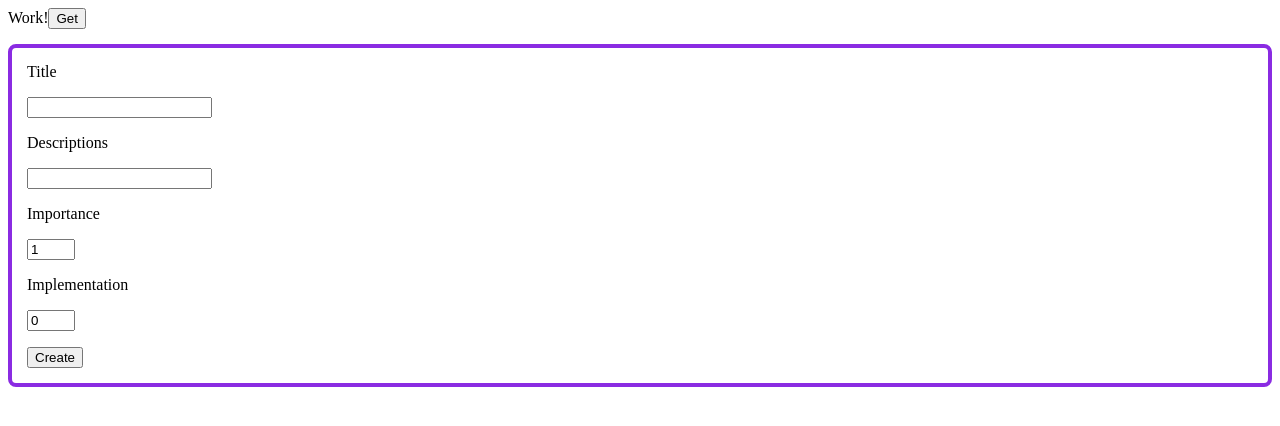
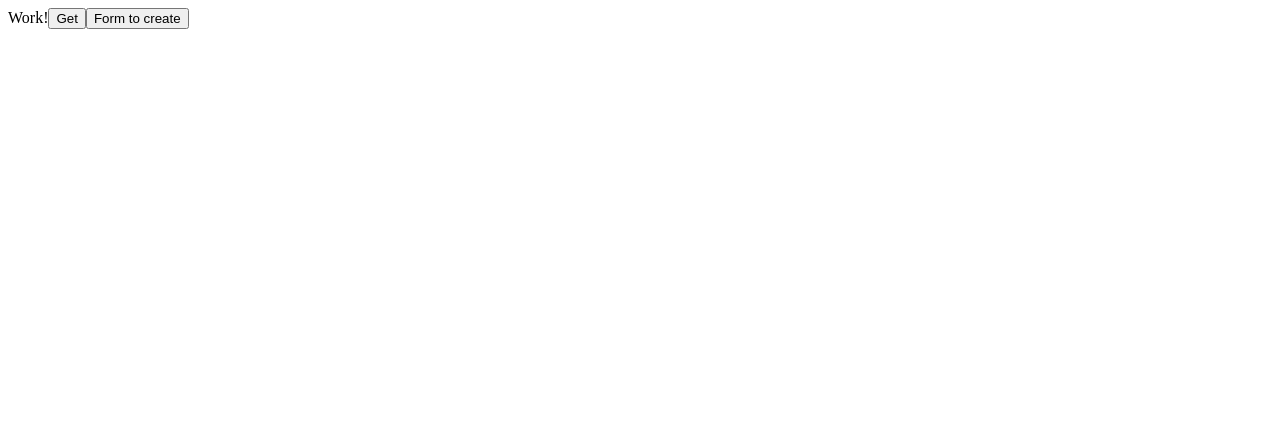
Before and after one commit to Corax73/Vue3-and-api, a Vue app in the folder vuelearn/: page / in a window 1280 px wide. Shown: the top 426 px of the page. Built offline with nearby package versions, Linux system fonts and the light colour scheme.

Commit message:
added showing and hiding the creation form through the crutch, prevent does not work

```diff
--- a/vuelearn/src/App.vue
+++ b/vuelearn/src/App.vue
@@ -3,7 +3,7 @@
     <span>Work!</span>
     <button @click="getTasks">Get</button>
     <TasksList @deleteTask='deletingTask' :tasks="tasks"/>
-    <CreateTask @newData='createTask' :creationAnswer="creationAnswer" />
+    <CreateTask @newData='createTask' @getForm='showFormToCreate' :creationAnswer="creationAnswer" />
   </div>
 </template>
 
@@ -13,7 +13,7 @@ import TasksList from './components/TasksList.vue';
 import CreateTask from './components/CreateTask.vue';
 axios.defaults.headers.common['Accept'] = 'application/json';
   export default {
-    emits: ['newData', 'deleteTask'],
+    emits: ['newData', 'deleteTask', 'getForm'],
     components: {
       TasksList, CreateTask
     },
@@ -60,6 +60,9 @@ axios.defaults.headers.common['Accept'] = 'application/json';
         } catch(e) {
           alert('Error!');
         }
+      },
+      showFormToCreate(data) {
+        data.ref.style = data.visibility;
       }
     }
   }
--- a/vuelearn/src/components/CreateTask.vue
+++ b/vuelearn/src/components/CreateTask.vue
@@ -1,5 +1,6 @@
 <template>
-    <div class="create-task">
+    <button @click="getForm">Form to create</button>
+    <div class="create-task" ref="form">
         <div>
             <label for="title">Title</label>
             <p><input type="text" v-model='title'></p>
@@ -17,28 +18,44 @@
 
 <script>
     export default {
-        emits: ['newData'],
+        emits: ['newData', 'getForm'],
         props: {
             creationAnswer: {
                 type: String
             }
         },
-        data () {
+        data() {
             return {
                 title: '',
                 descriptions: '',
                 importance: 1,
-                implementation: 0
+                implementation: 0,
+                click: false
             }
         },
         methods: {
-            newData () {
+            newData() {
                 this.$emit('newData', {
                     title: this.title,
                     descriptions: this.descriptions,
                     importance: this.importance,
                     implementation: this.implementation
-                })
+                });
+            },
+            getForm() {
+                if (!this.click) {
+                    this.$emit('getForm', {
+                        visibility: 'display: block;',
+                        ref: this.$refs.form
+                    });
+                    this.click = true;
+                } else if (this.click) {
+                    this.$emit('getForm', {
+                        visibility: 'display: none;',
+                        ref: this.$refs.form
+                    });
+                    this.click = false;
+                }
             }
         }
     }
@@ -51,5 +68,6 @@
     border: 4px solid blueviolet;
     margin-top: 15px;
     border-radius: 8px;
+    display: none;
 }
 </style>
--- a/vuelearn/src/components/TasksList.vue
+++ b/vuelearn/src/components/TasksList.vue
@@ -21,13 +21,13 @@
             }
         },
         emits: ['deleteTask'],
-        data () {
+        data() {
             return {
                 id: ''
             }
         },
         methods: {
-            deleteTask (taskId) {
+            deleteTask(taskId) {
                 this.id = taskId;
                 this.$emit('deleteTask', {
                     id: this.id
```
Also changed, not shown: 1 other file (tests, documents, lock files or other folders).
